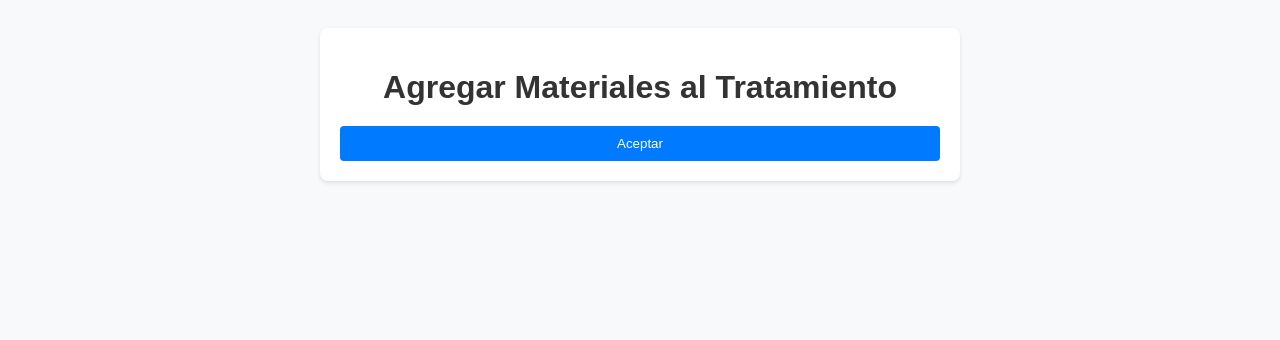
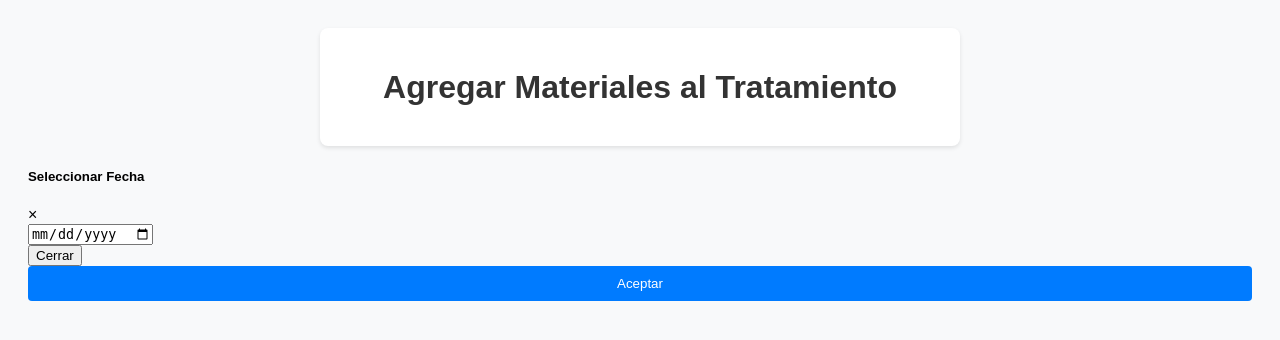
Before and after one commit to url-classes/ClinicaDental, a Django app: page /ventas/1/agregar_material in a window 1280 px wide. Shown: the top 340 px of the page. Run offline with Django 5.2, Linux system fonts and the light colour scheme; data that the repository does not hold is empty.

Commit message:
agregue espacio para poner la fecha de la transaccion en la tabla tratamiento_material

```diff
--- a/app/templates/layouts/agregar_tratamiento_material.html
+++ b/app/templates/layouts/agregar_tratamiento_material.html
@@ -27,9 +27,31 @@
                     {% endif %}
                 </div>
             {% endfor %}
-            <button type="submit" class="btn btn-primary">Aceptar</button>
         </form>
     </div>
+<div class="modal fade" id="fechaModal" tabindex="-1" role="dialog" aria-labelledby="fechaModalLabel" aria-hidden="true">
+    <div class="modal-dialog" role="document">
+      <div class="modal-content">
+        <div class="modal-header">
+          <h5 class="modal-title" id="fechaModalLabel">Seleccionar Fecha</h5>
+            <span aria-hidden="true">&times;</span>
+          </button>
+        </div>
+        <form method="POST">
+          {% csrf_token %}
+          <div class="modal-body">
+            <input type="date" name="fecha_transaccion" class="form-control">
+            <!-- Campo oculto para pasar el ID del tratamiento -->
+            <input type="hidden" name="tratamiento_id" value="{{ tratamiento.idtratamientno }}">
+          </div>
+          <div class="modal-footer">
+            <button type="button" class="btn btn-secondary" data-dismiss="modal">Cerrar</button>
+            <button type="submit" class="btn btn-primary">Aceptar</button>
+          </div>
+        </form>
+      </div>
+    </div>
+  </div>
 </body>
 </html>
 {% endblock %}
--- a/app/templates/layouts/seleccionar_fecha.html
+++ b/app/templates/layouts/seleccionar_fecha.html
@@ -8,7 +8,7 @@
             <span aria-hidden="true">&times;</span>
           </button>
         </div>
-        <form method="POST" action="{% url 'guardar_fecha_material' %}">
+        <form method="POST">
           {% csrf_token %}
           <div class="modal-body">
             <!-- Asegúrate de configurar el 'name' del input según tu backend lo espera -->
--- a/app/templates/layouts/ventas.html
+++ b/app/templates/layouts/ventas.html
@@ -36,7 +36,6 @@
                 <a href="{% url 'actualizar_tratamiento' tratamiento.idtratamientno %}" class="btn btn-sm btn-primary">Actualizar</a>
                 <a href="{% url 'borrar_tratamiento' tratamiento.idtratamientno %}" class="btn btn-sm btn-danger">Borrar</a>
                 <a href="{% url 'agregar_tratamiento_material' tratamiento.idtratamientno %}" class="btn btn-sm btn-yellow">Agregar Materiales</a>
-                <!--<a href="{% url 'guardar_fecha_material' tratamiento.idtratamientno %}" class="btn btn-sm btn-blue" data-toggle="modal" data-target="#fechaModal">Fecha Realizado</a>-->
                 <a href="{% url 'factura' tratamiento.idtratamientno %}" class="btn btn-sm btn-info">Ver Factura</a></td>
           </tr>
           {% endfor %}
--- a/app/views.py
+++ b/app/views.py
@@ -291,6 +291,16 @@ def agregar_tratamiento_material(request, idtratamientno):
                     if not created:
                         tratamiento_material.cantidad_utilizada = cantidad
                         tratamiento_material.save()
+
+                    fecha_transaccion = request.POST.get("fecha_transaccion")
+                    tratamiento = get_object_or_404(Tratamiento, pk=idtratamientno)
+
+                    TratamientoMaterial.objects.create(
+                        tratamiento_idtratamientno=tratamiento,
+                        fecha_transaccion=fecha_transaccion,
+                        # Configura otros campos según sea necesario
+                    )
+
             return redirect('ventas')
         else:
             # Manejar el caso de formulario no válido si es necesario
@@ -389,4 +399,4 @@ def guardar_fecha(request, idtratamientno):
         # Redirige después de guardar la fecha
         return redirect('ventas')
     else:
-        return redirect('layouts/seleccionar_fecha.html')
+        return render(request, 'layouts/seleccionar_fecha.html', {'idtratamientno': idtratamientno})
```
